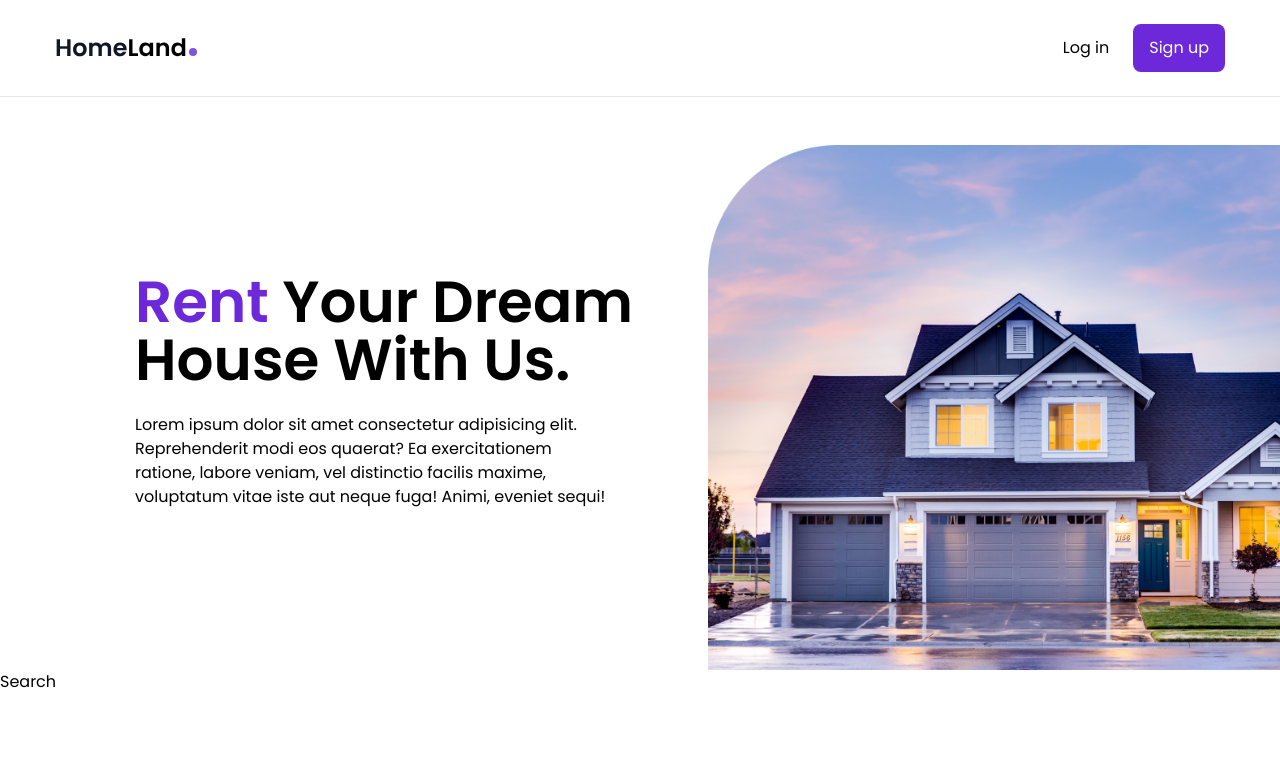
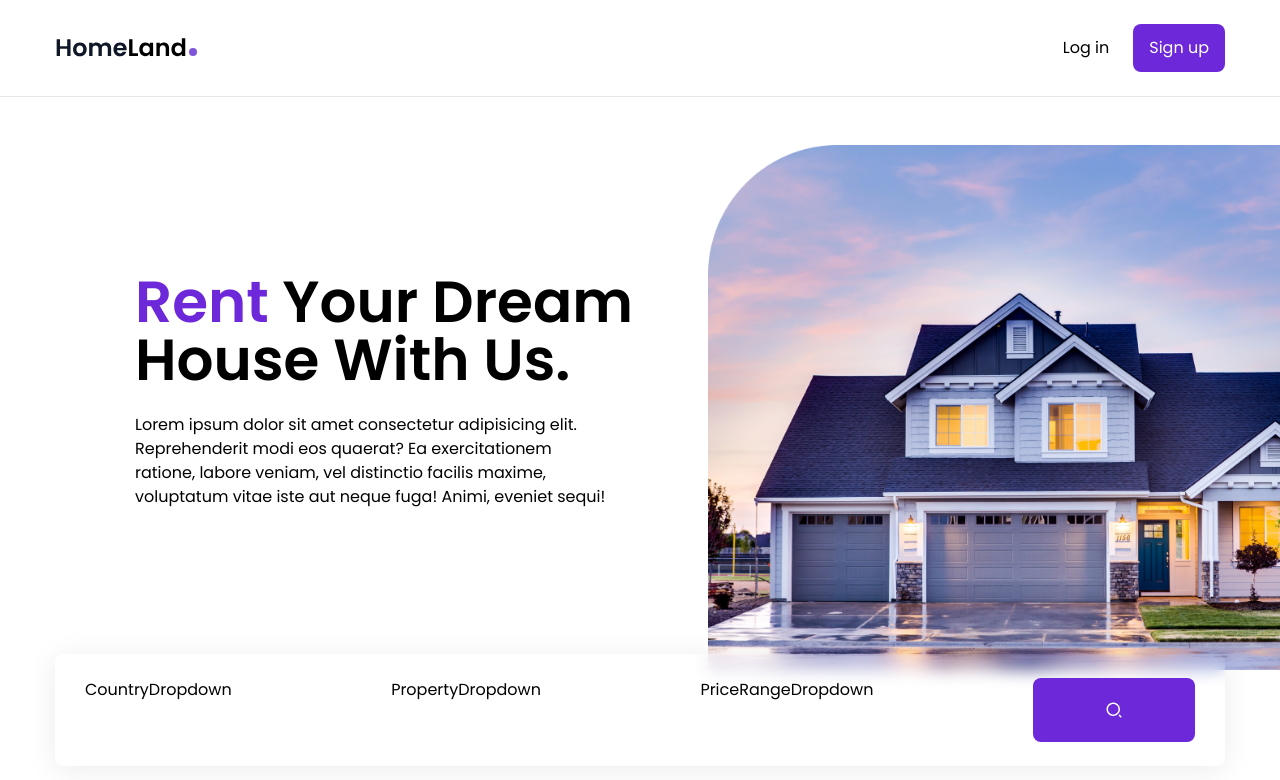
Before and after one commit to sasa-potezica/real-estate, a React (Create React App) app: page / in a window 1280 px wide. Shown: the top 780 px of the page. Built offline with nearby package versions, Linux system fonts and the light colour scheme.

Commit message:
Create Search component for filtering properties

```diff
--- a/src/components/Search.js
+++ b/src/components/Search.js
@@ -1,7 +1,20 @@
-import React from 'react';
+import React from "react";
+import CountryDropdown from "./CountryDropdown";
+import PropertyDropdown from "./PropertyDropdown";
+import PriceRangeDropdown from "./PriceRangeDropdown";
+import { RiSearch2Line } from "react-icons/ri";
 
 const Search = () => {
-  return <div>Search</div>;
+  return (
+    <div className="px-[30px] py-6 max-w-[1170px] mx-auto flex flex-col lg:flex-row justify-between gap-4 lg:gap-x-3 relative lg:-top-4 lg:shadow-1 bg-white lg:bg-transparent lg:backdrop-blur rounded-lg">
+      <CountryDropdown />
+      <PropertyDropdown />
+      <PriceRangeDropdown />
+      <button className="bg-violet-700 hover:bg-violet-800 transition w-full lg:max-w-[162px] h-16 rounded-lg flex justify-center items-center text-white text-lg">
+        <RiSearch2Line />
+      </button>
+    </div>
+  );
 };
 
 export default Search;
```
